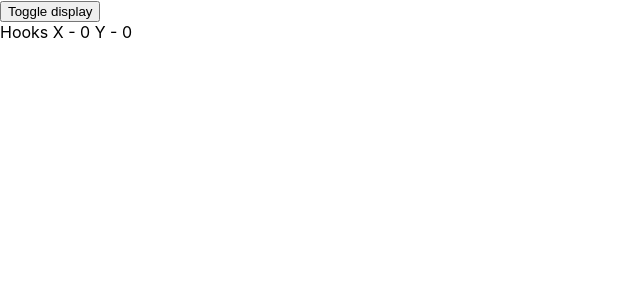
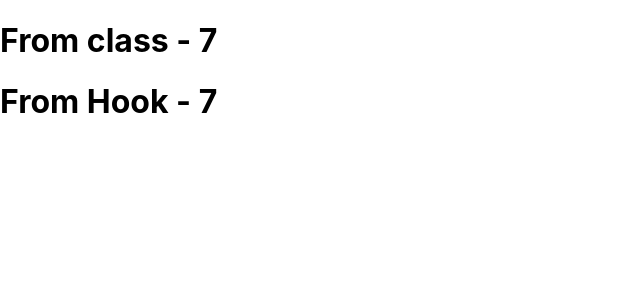
Before and after one commit to Aashish70/react-hooks, a React (Create React App) app: page / in a window 1280 px wide. Shown: the top 300 px of the page, without its empty margins (0-640 px from the left). Built offline with nearby package versions, Linux system fonts and the light colour scheme.

Commit message:
V11 useEffect with incorrect dependency

```diff
--- a/src/App.js
+++ b/src/App.js
@@ -11,6 +11,8 @@
 import ClassMouse from "./components/ClassMouse";
 import HookMouse from "./components/HookMouse";
 import MouseContainer from "./components/MouseContainer";
+import IntervalClassCounter from "./components/IntervalClassCounter";
+import IntervalHookCounter from "./components/IntervalHookCounter";
 
 
 function App() {
@@ -28,7 +30,9 @@
       {/* <HookCounterEffectTwo /> */}
       {/* <ClassMouse /> */}
       {/* <HookMouse /> */}
-      <MouseContainer />
+      {/* <MouseContainer /> */}
+      <IntervalClassCounter />
+      <IntervalHookCounter />
     </div>
   );
 }
--- /dev/null
+++ b/src/components/IntervalClassCounter.js
@@ -0,0 +1,36 @@
+import React, { Component } from 'react'
+
+export class IntervalClassCounter extends Component {
+    constructor(props) {
+        super(props)
+
+        this.state = {
+           count: 0
+        }
+    }
+
+    componentDidMount() {
+        this.interval = setInterval(this.tick, 1000)
+    }
+
+    componentWillUnmount() {
+        clearInterval(this.interval)
+    }
+
+    tick = () => {
+        this.setState({
+            count: this.state.count + 1
+        })
+    }
+
+
+  render() {
+    return (
+      <div>
+        <h1>From class - {this.state.count}</h1>
+      </div>
+    )
+  }
+}
+
+export default IntervalClassCounter
--- /dev/null
+++ b/src/components/IntervalHookCounter.js
@@ -0,0 +1,29 @@
+import React, {useEffect, useState} from 'react'
+
+function IntervalHookCounter() {
+    const [count, setCount] = useState(0)
+
+    const tick = () => {
+        setCount(count + 1)
+    }
+
+    // const tick = () => {
+    //     setCount(prevCount => prevCount + 1)
+    // }
+
+    useEffect(() => {
+        const interval = setInterval(tick, 1000)
+
+        return () => {
+            clearInterval(interval)
+        }
+    }, [count])
+
+  return (
+    <div>
+        <h1>From Hook - {count}</h1>
+    </div>
+  )
+}
+
+export default IntervalHookCounter
```
